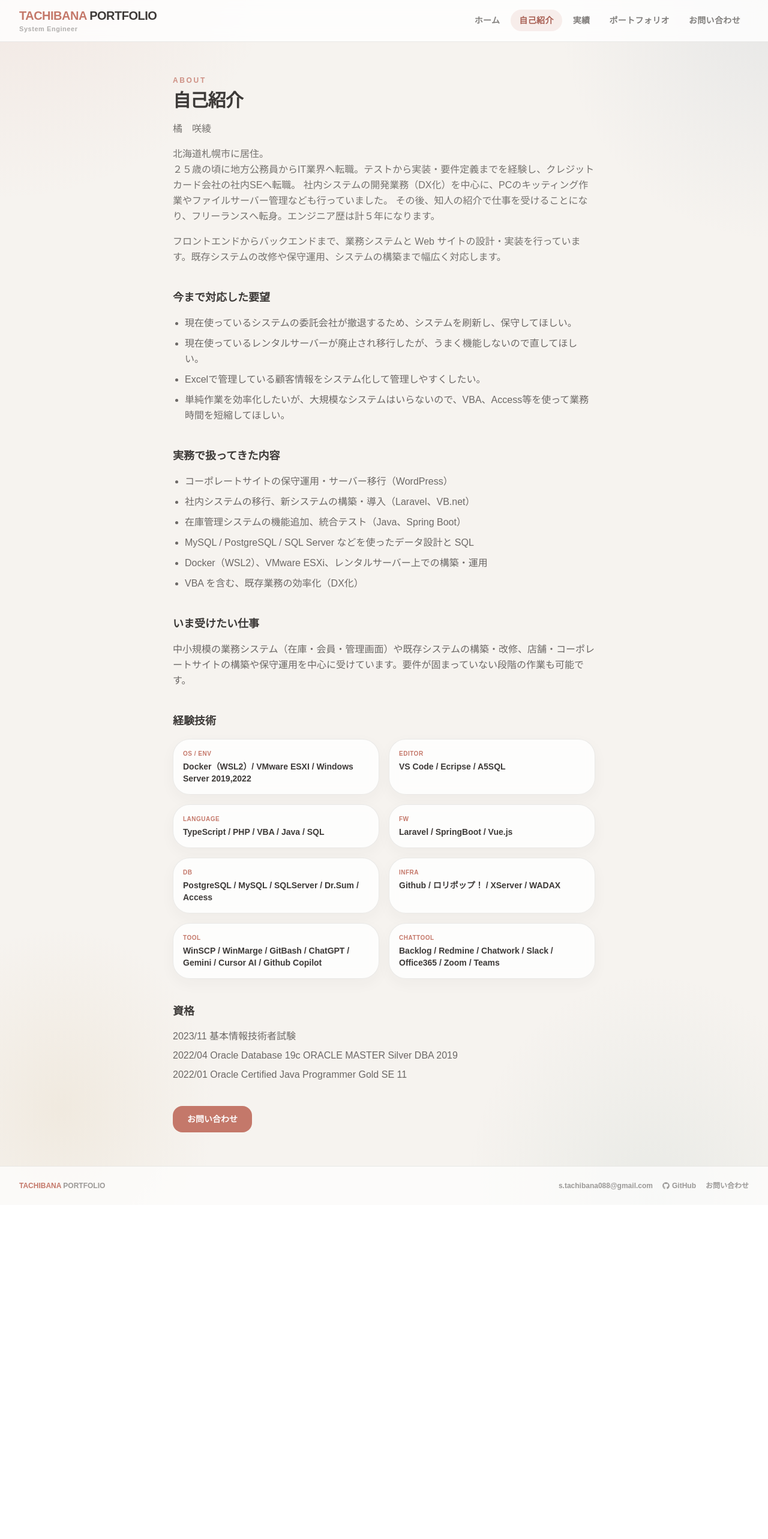
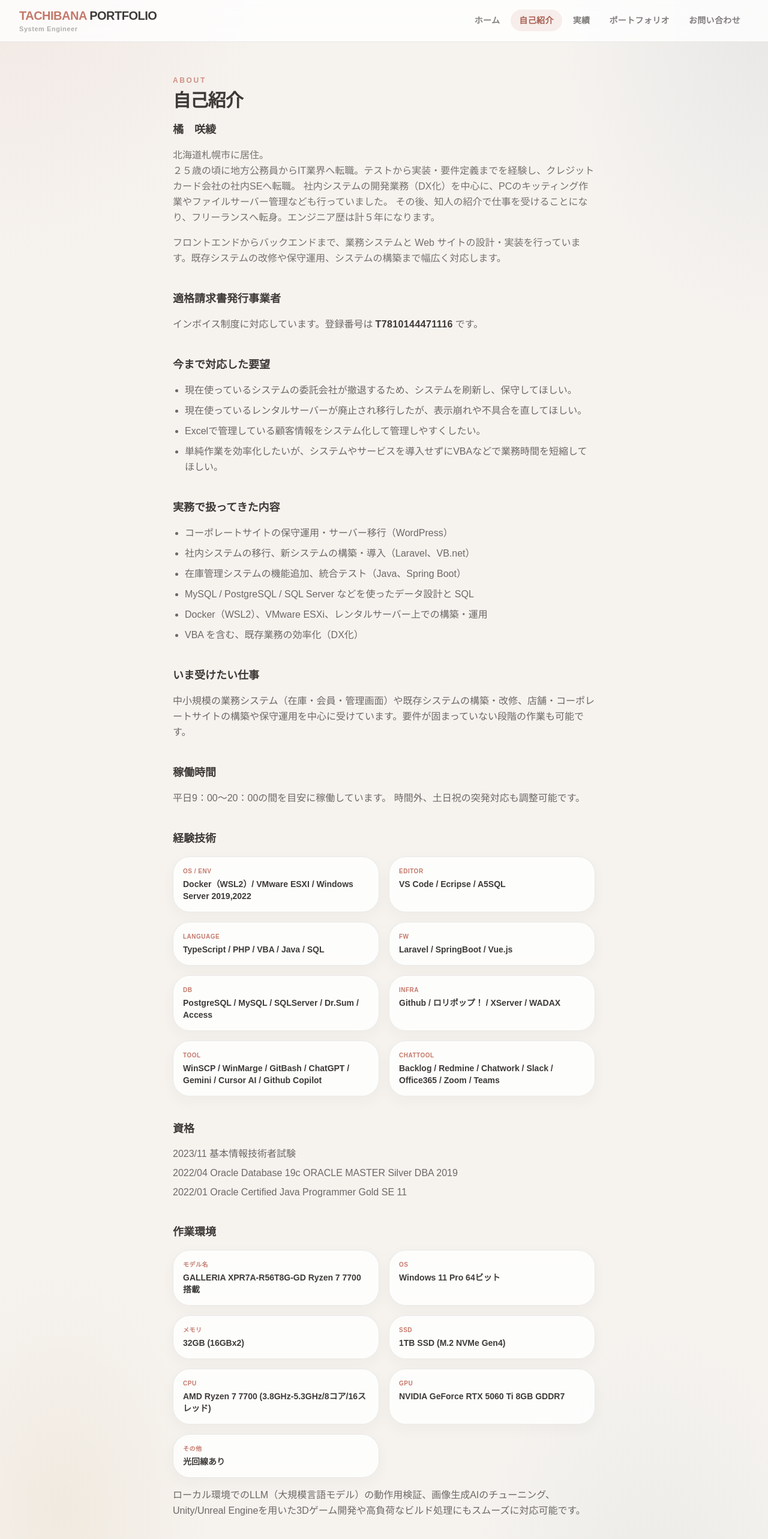
Before and after one commit to sa-ya88/ts-portfolio, a React (Vite) app: page /about in a window 1280 px wide. Shown: the top 2566 px of the page at 60% size. Before the commit the page ends 2009 px from the top, so only its background shows below. Built offline with nearby package versions, Linux system fonts and the light colour scheme; a web font is replaced by a local one.

Commit message:
fix:about

```diff
--- a/src/pages/About.tsx
+++ b/src/pages/About.tsx
@@ -5,9 +5,7 @@ export default function About() {
     <main className="mx-auto max-w-3xl px-4 py-10 sm:px-6 lg:px-8 lg:py-14">
       <p className="eyebrow">About</p>
       <h1 className="mt-2 text-3xl font-bold tracking-tight text-ink">自己紹介</h1>
-      <p className="mt-4 leading-relaxed text-ink/70">
-        橘　咲綾
-      </p>
+      <h2 className="mt-4 text-lg font-bold text-ink">橘　咲綾</h2>
       <p className="mt-4 leading-relaxed text-ink/70">
         北海道札幌市に居住。<br />
         ２５歳の頃に地方公務員からIT業界へ転職。テストから実装・要件定義までを経験し、クレジットカード会社の社内SEへ転職。
@@ -19,12 +17,21 @@ export default function About() {
       </p>
 
       <section className="mt-10 space-y-4">
+        <h2 className="text-lg font-bold text-ink">適格請求書発行事業者</h2>
+        <p className="leading-relaxed text-ink/75">
+          インボイス制度に対応しています。登録番号は
+          <span className="mx-1 font-bold tracking-wide text-ink">T7810144471116</span>
+          です。
+        </p>
+      </section>
+
+      <section className="mt-10 space-y-4">
         <h2 className="text-lg font-bold text-ink">今まで対応した要望</h2>
         <ul className="list-disc space-y-2 pl-5 leading-relaxed text-ink/75">
           <li>現在使っているシステムの委託会社が撤退するため、システムを刷新し、保守してほしい。</li>
-          <li>現在使っているレンタルサーバーが廃止され移行したが、うまく機能しないので直してほしい。</li>
+          <li>現在使っているレンタルサーバーが廃止され移行したが、表示崩れや不具合を直してほしい。</li>
           <li>Excelで管理している顧客情報をシステム化して管理しやすくしたい。</li>
-          <li>単純作業を効率化したいが、大規模なシステムはいらないので、VBA、Access等を使って業務時間を短縮してほしい。</li>
+          <li>単純作業を効率化したいが、システムやサービスを導入せずにVBAなどで業務時間を短縮してほしい。</li>
         </ul>
       </section>
 
@@ -44,6 +51,14 @@ export default function About() {
         <h2 className="text-lg font-bold text-ink">いま受けたい仕事</h2>
         <p className="leading-relaxed text-ink/75">
           中小規模の業務システム（在庫・会員・管理画面）や既存システムの構築・改修、店舗・コーポレートサイトの構築や保守運用を中心に受けています。要件が固まっていない段階の作業も可能です。
+        </p>
+      </section>
+
+      <section className="mt-10 space-y-4">
+        <h2 className="text-lg font-bold text-ink">稼働時間</h2>
+        <p className="leading-relaxed text-ink/75">
+          平日9：00～20：00の間を目安に稼働しています。
+          時間外、土日祝の突発対応も調整可能です。
         </p>
       </section>
 
@@ -70,6 +85,22 @@ export default function About() {
         </ul>
       </section>
 
+      <section className="mt-10 space-y-4">
+        <h2 className="text-lg font-bold text-ink">作業環境</h2>
+        <dl className="grid gap-4 sm:grid-cols-2">
+          <Skill label="モデル名" value="GALLERIA XPR7A-R56T8G-GD Ryzen 7 7700搭載" />
+          <Skill label="OS" value="Windows 11 Pro 64ビット" />
+          <Skill label="メモリ" value="32GB (16GBx2)" />
+          <Skill label="SSD" value="1TB SSD (M.2 NVMe Gen4)" />
+          <Skill label="CPU" value="AMD Ryzen 7 7700 (3.8GHz-5.3GHz/8コア/16スレッド)" />
+          <Skill label="GPU" value="NVIDIA GeForce RTX 5060 Ti 8GB GDDR7" />
+          <Skill label="その他" value="光回線あり" />
+        </dl>
+        <p className="mt-4 leading-relaxed text-ink/75">
+          ローカル環境でのLLM（大規模言語モデル）の動作用検証、画像生成AIのチューニング、Unity/Unreal Engineを用いた3Dゲーム開発や高負荷なビルド処理にもスムーズに対応可能です。
+        </p>
+      </section>
+
       <div className="mt-10 flex flex-col gap-3 sm:flex-row">
         {/* <Link
           to="/hire"
```
